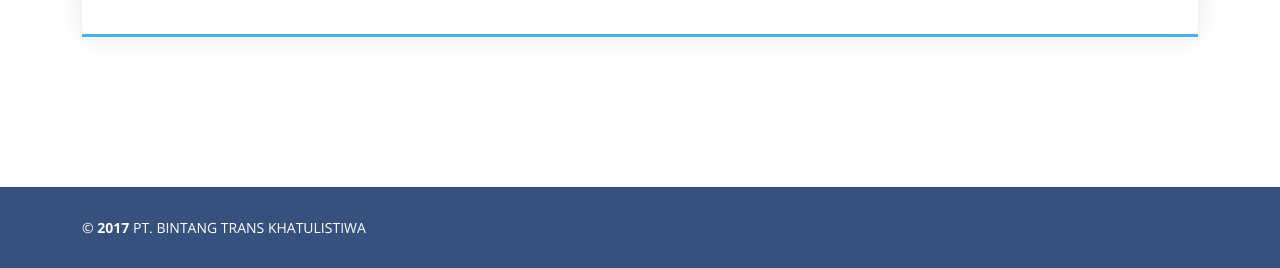
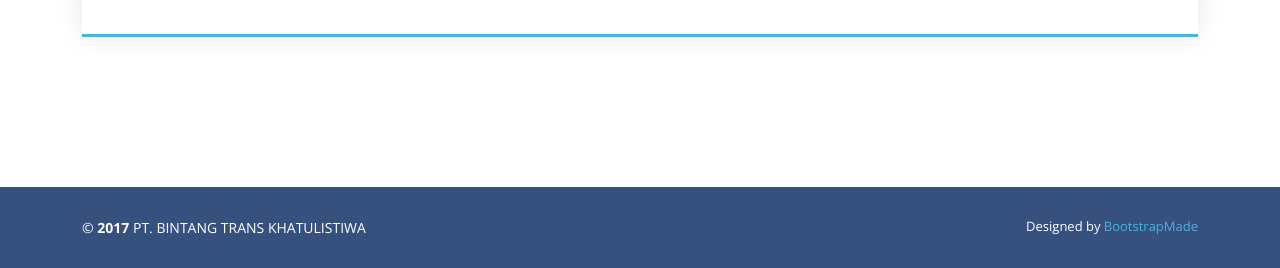
Before and after one commit to dwiptarama/btk, a plain HTML site: page index.html in a window 1280 px wide. Shown: the part 3634-3902 px from the top of the page. Drawn offline with nearby package versions, Linux system fonts and the light colour scheme.

Commit message:
menambahkan credits

```diff
--- a/index.html
+++ b/index.html
@@ -26,6 +26,13 @@
 
     <!-- Template Main CSS File -->
     <link href="assets/css/style.css" rel="stylesheet" />
+
+    <!-- =======================================================
+  * Template Name: Arsha - v4.9.1
+  * Template URL: https://bootstrapmade.com/arsha-free-bootstrap-html-template-corporate/
+  * Author: BootstrapMade.com
+  * License: https://bootstrapmade.com/license/
+  ======================================================== -->
   </head>
 
   <body>
@@ -308,6 +315,13 @@
         <div class="copyright">
           &copy; <strong><span>2017</span></strong> PT. BINTANG TRANS KHATULISTIWA
         </div>
+        <div class="credits">
+          <!-- All the links in the footer should remain intact. -->
+          <!-- You can delete the links only if you purchased the pro version. -->
+          <!-- Licensing information: https://bootstrapmade.com/license/ -->
+          <!-- Purchase the pro version with working PHP/AJAX contact form: https://bootstrapmade.com/arsha-free-bootstrap-html-template-corporate/ -->
+          Designed by <a href="https://bootstrapmade.com/">BootstrapMade</a>
+        </div>
       </div>
     </footer>
     <!-- End Footer -->
```
